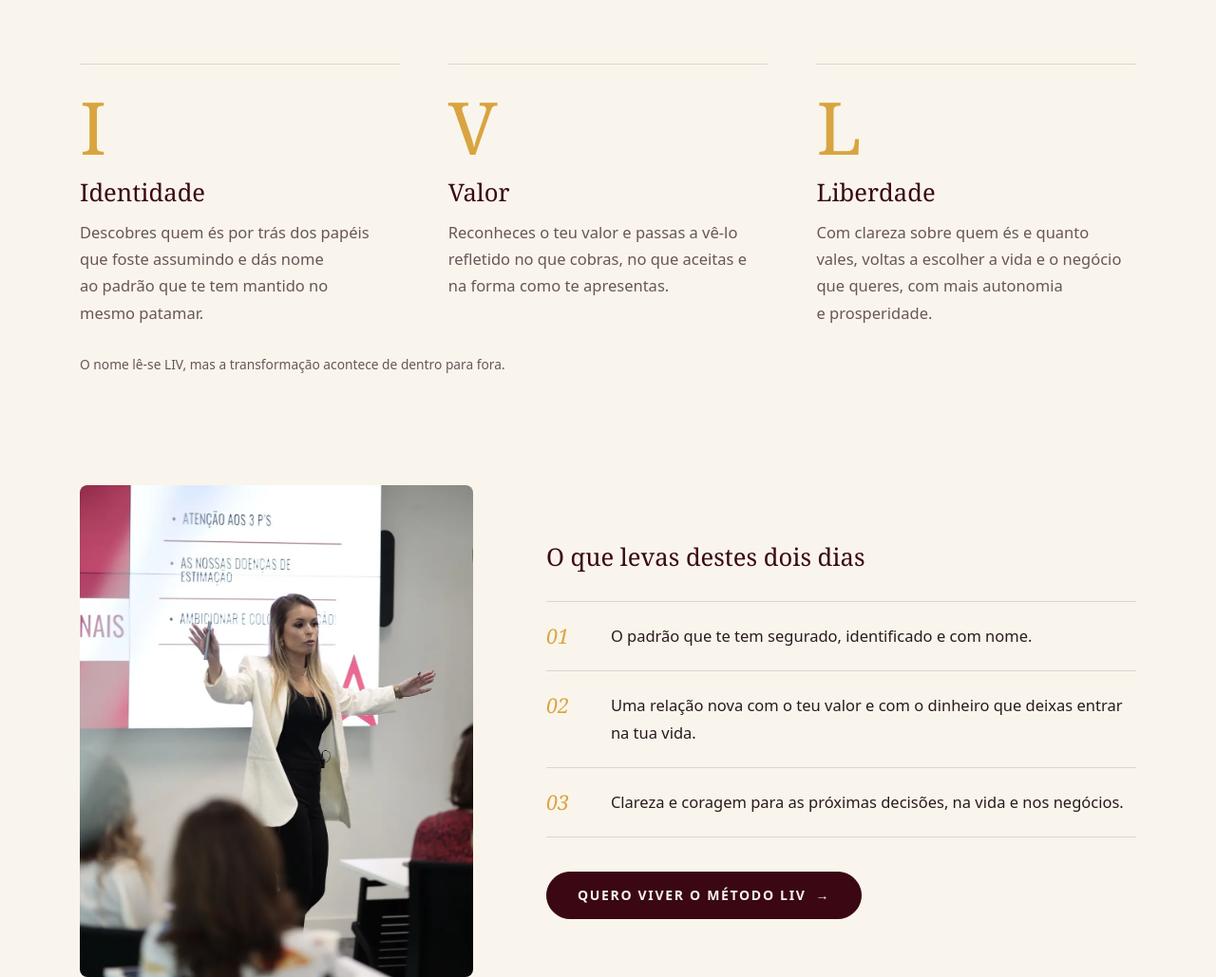
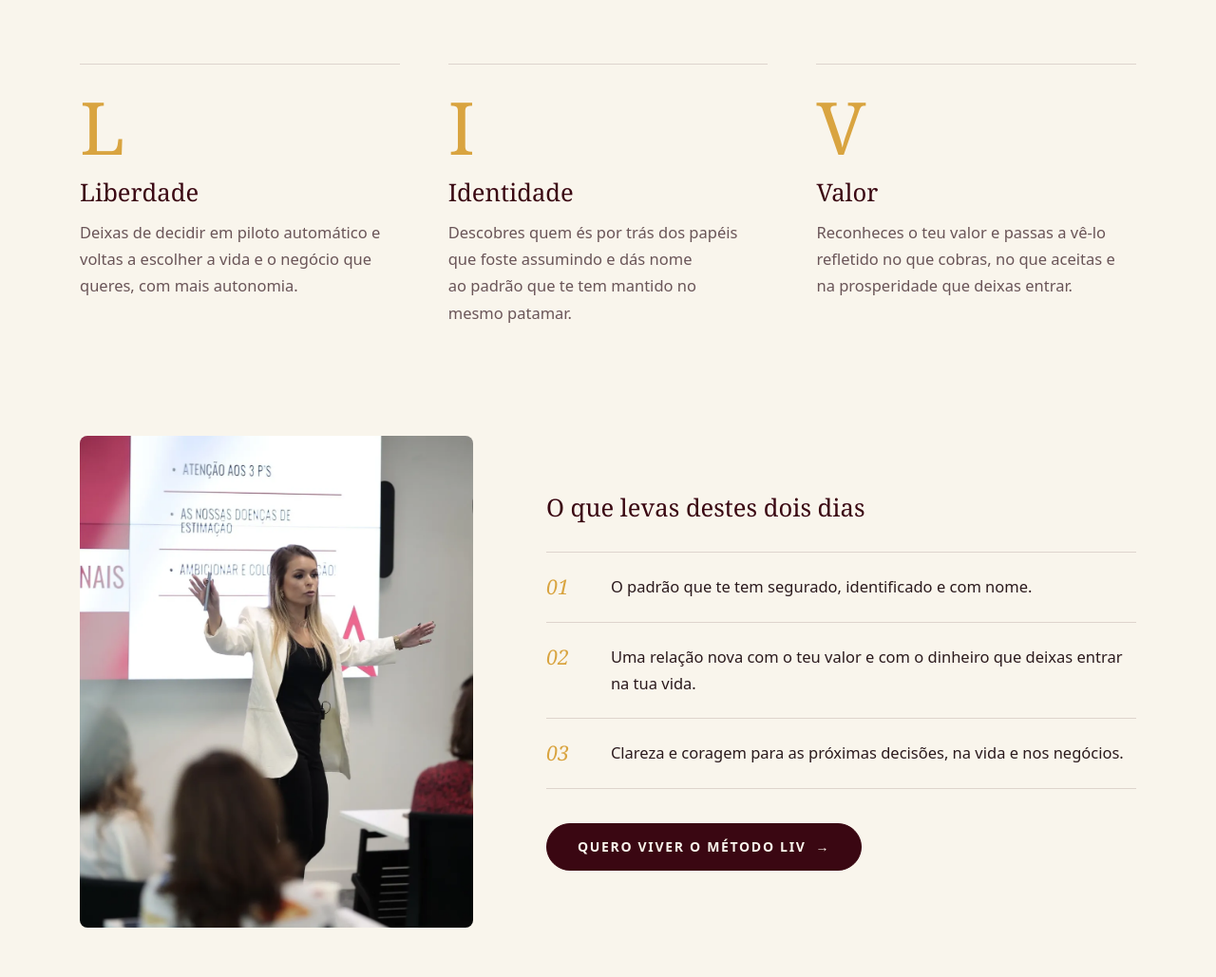
Before and after one commit to siqueirawhelisson-design/metodo-liv, a plain HTML site: page index.html in a window 1280 px wide. Shown: the part 1163-2192 px from the top of the page at 95% size. Drawn offline with Linux system fonts and the light colour scheme; a web font is replaced by a local one.

Commit message:
Método na ordem L-I-V
Co-Authored-By: Claude Opus 5.5 <noreply@anthropic.com>
Claude-Session: https://claude.ai/code/session_01LfWUhj3QEXYFQHs7pY6TRY

```diff
--- a/index.html
+++ b/index.html
@@ -298,11 +298,10 @@ p + p{margin-top:16px}
       </div>
 
       <ol class="pilares">
-        <li class="rv"><b>I</b><h3>Identidade</h3><p>Descobres quem és por trás dos papéis que foste assumindo e dás nome ao padrão que te tem mantido no mesmo patamar.</p></li>
-        <li class="rv" style="--i:1"><b>V</b><h3>Valor</h3><p>Reconheces o teu valor e passas a vê-lo refletido no que cobras, no que aceitas e na forma como te apresentas.</p></li>
-        <li class="rv" style="--i:2"><b>L</b><h3>Liberdade</h3><p>Com clareza sobre quem és e quanto vales, voltas a escolher a vida e o negócio que queres, com mais autonomia e prosperidade.</p></li>
+        <li class="rv"><b>L</b><h3>Liberdade</h3><p>Deixas de decidir em piloto automático e voltas a escolher a vida e o negócio que queres, com mais autonomia.</p></li>
+        <li class="rv" style="--i:1"><b>I</b><h3>Identidade</h3><p>Descobres quem és por trás dos papéis que foste assumindo e dás nome ao padrão que te tem mantido no mesmo patamar.</p></li>
+        <li class="rv" style="--i:2"><b>V</b><h3>Valor</h3><p>Reconheces o teu valor e passas a vê-lo refletido no que cobras, no que aceitas e na prosperidade que deixas entrar.</p></li>
       </ol>
-      <p class="nota rv">O nome lê-se LIV, mas a transformação acontece de dentro para fora.</p>
 
       <div class="split levas">
         <div class="levas__foto rv"><img src="assets/img/mafalda-palco.webp" alt="Mafalda Almeida a falar para um grupo de participantes" width="1000" height="1501" loading="lazy"></div>
@@ -361,7 +360,7 @@ p + p{margin-top:16px}
           <p class="bilhete__preco" data-dado="preco">PENDENTE</p>
           <ul class="inclui">
             <li>Dois dias presenciais com a Mafalda Almeida</li>
-            <li>O Método LIV completo: Identidade, Valor e Liberdade</li>
+            <li>O Método LIV completo: Liberdade, Identidade e Valor</li>
             <li data-dado="local">Local a anunciar</li>
           </ul>
           <a class="btn" data-cta href="#inscricao">Quero o meu lugar <span class="seta">→</span></a>
```
Also changed, not shown: .impeccable/hook.cache.json.
